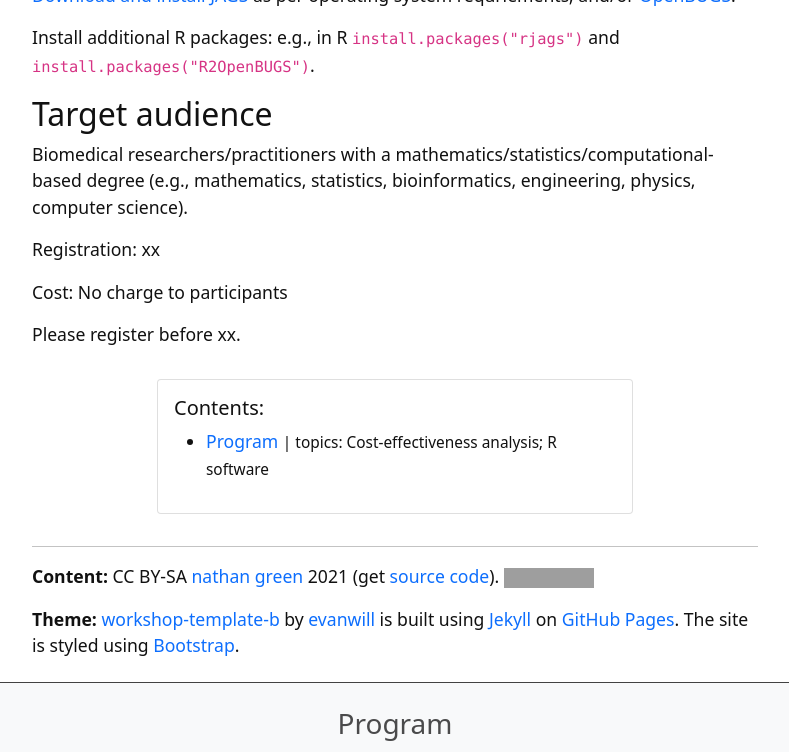
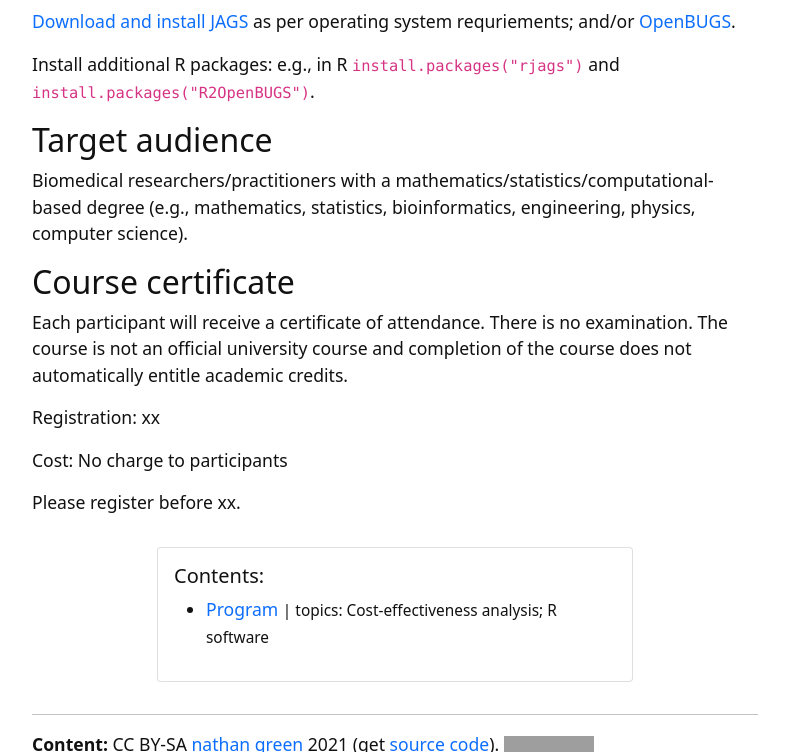
Before and after one commit to n8thangreen/Stockholm-health-economics-course, a Jekyll site: the page built from index.md, in a window 1280 px wide and 900 px high, scrolled down 1734 px, cut to the strip 0-752 px from the top of the window. Shown: the whole strip, without its empty margins (245-1034 px from the left). Built offline with Jekyll 4.4.1, drawn with Linux system fonts in a browser that asks for light colours; some of the changed text lies outside the part shown; grey boxes are pictures that could not be loaded.

Commit message:
course certificate text

```diff
--- a/index.md
+++ b/index.md
@@ -28,7 +30,6 @@ The second day of the course will consist of computer labs in which models prese
 
 
 ## Software
-
 Required software:
 * R (free general statistical software)
 * OpenBUGS (free software for Bayesian analysis)
@@ -41,7 +42,6 @@ Course faculty will assist you with the installation during the course if needed
 
 
 ### Installation
-
 The following sets out a basic installation process:
 
 If necessary [download and install R](https://www.r-project.org/) and potentially a user interface to R like [RStudio](https://www.rstudio.com/).
@@ -54,6 +54,9 @@ Install additional R packages: e.g., in R `install.packages("rjags")` and `insta
 ## Target audience
 Biomedical researchers/practitioners with a mathematics/statistics/computational-based degree (e.g., mathematics, statistics, bioinformatics, engineering, physics, computer science).
 
+## Course certificate
+Each participant will receive a certificate of attendance. There is no examination. The course is not an official university course and completion of the course does not automatically entitle academic credits.
+
 Registration: xx
 
 Cost: No charge to participants
```
Also changed, not shown: other parts of index.md (+2 -0 lines).
